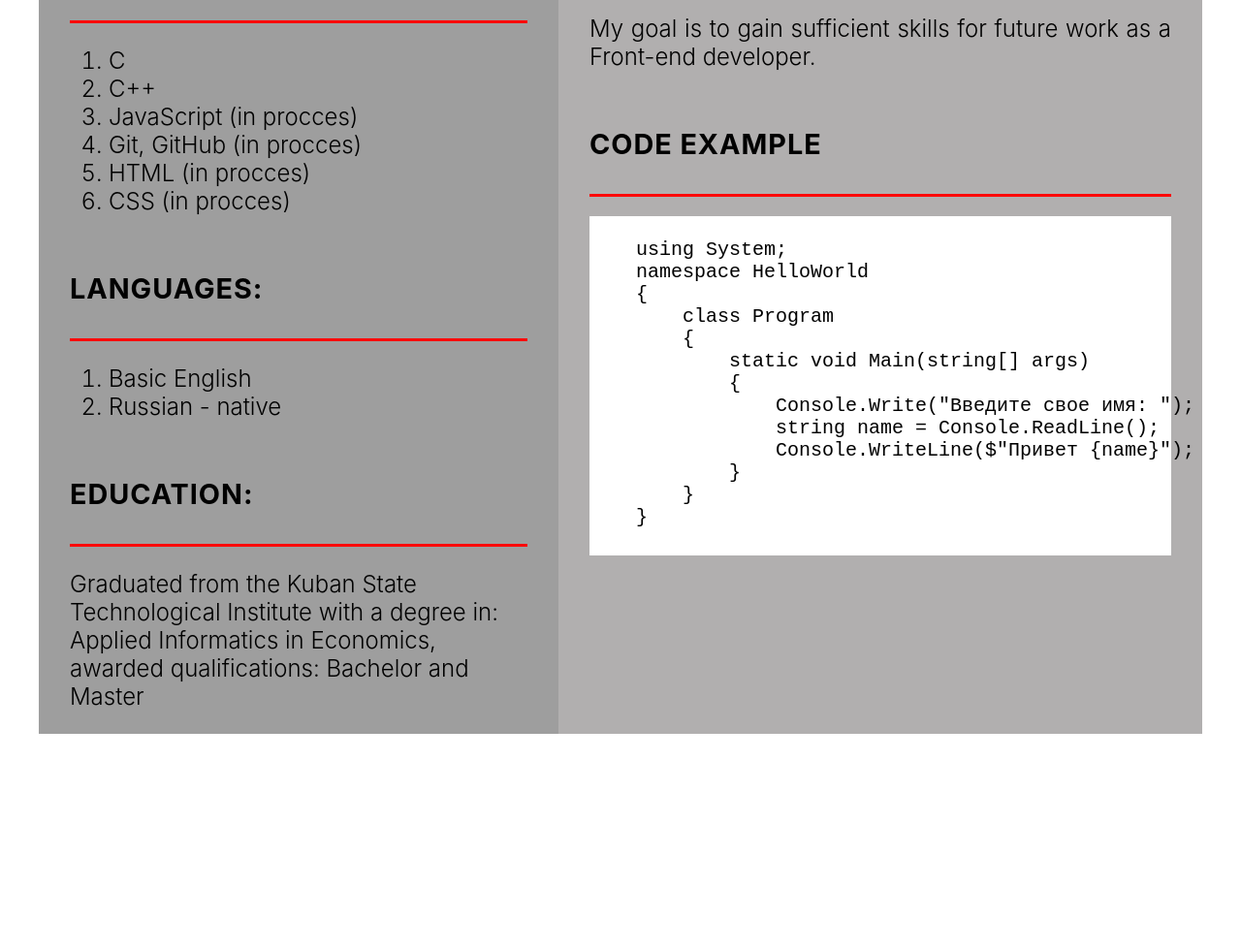
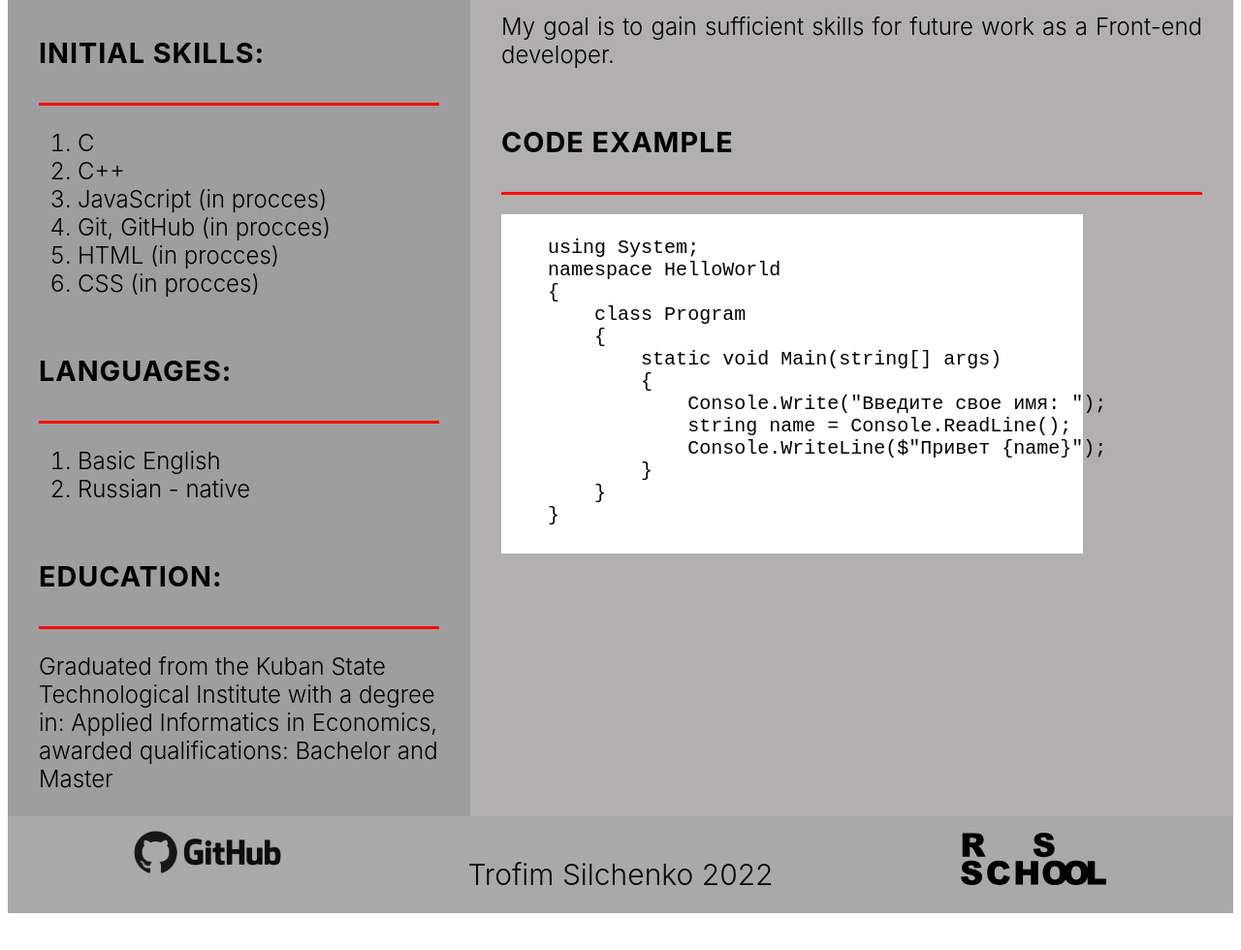
Before and after one commit to Trofim113/rsschool-cv, a plain HTML site: page index.html in a window 1280 px wide. Shown: the part 859-1839 px from the top of the page at 97% size. Before the commit the page ends 1664 px from the top, so only its background shows below. Drawn offline with Linux system fonts and the light colour scheme.

Commit message:
fix: adding a footer

```diff
--- a/css/style.css
+++ b/css/style.css
@@ -2,7 +2,7 @@
 
 html,
 body {
-    font-family: Inter, sans-serif;
+    font-family: Inter, serif;
 	background-color: rgb(255, 255, 255);
 	font-weight: 300;
 }
@@ -11,7 +11,7 @@
 	position: relative;
 	display: flex;
 	flex-direction: column;
-	max-width: 1200px;
+	max-width: 1400px;
 	min-height: 100vh;
 	margin: 3rem auto;
 }
@@ -54,7 +54,7 @@
 aside{
 	background-color: #9e9e9e;
 	padding: 0rem 2rem;
-	width: 60%;
+	width: 40%;
 }
 
 .main{
@@ -95,3 +95,27 @@
     background: #ffffff;
 	font-size: 1.25rem;
    }
+
+   .wrap {
+	display: flex;
+	margin: 10 auto;/*центрируем ее*/
+	background: darkgray;
+	height: 100px;/*Задаем высоту обертки*/
+	display: flex;
+	position: relative;
+
+   }
+
+.bblock {
+   float: left; /*Задаем обтекание*/
+   line-height: 120px;/*Высота строки +  верт. центрирования текста*/
+   font-size: 30px;
+   /*background: dodgerblue;*/
+   color: rgb(8, 8, 8);
+   width: 450px; /*Фиксируем ширину блока*/
+   margin-right: 15px;
+   text-align: center; /*Центрируем текст по горизонтали*/
+}
+.wrap :last-child {
+   margin-right: 0px;
+}
--- a/index.html
+++ b/index.html
@@ -10,7 +10,7 @@
 <body>
     <div class="cover">
         <header>
-            <div class="myphoto"><img class="my-photo" src="./icons/myphoto.png" width="550" alt="Photo Trofim Silchenko"></div>
+            <div class="myphoto"><img class="my-photo" src="./icons/myphoto.png" width="650" alt="Photo Trofim Silchenko"></div>
             <div class="name">
                <h1>Trofim Silchenko</h1>
                <h2>Junior Front-End Developer</h2>
@@ -23,11 +23,11 @@
                     <h2>Contacts:</h2>
                  </div>
                  <nav class="section__nav">
-                    <p>Discord: <a href="https://discord.gg/tj94SjNJ" class="nav__item">#3732</a></p>
+                    <p>Discord: <a href="https://discord.gg/tj94SjNJ" class="Contacts">#3732</a></p>
                     <p class="nav_item">Email: trofim113@ya.ru</p>
-                    <p>GitHub: <a href="https://github.com/Trofim113" class="nav__item">Trofim113</a></p>
+                    <p>GitHub: <a href="https://github.com/Trofim113" class="Contacts">Trofim113</a></p>
 
-                    <p>Location: <a href="https://krd.ru/o-krasnodare/istoriya-goroda/" class="nav__item">
+                    <p>Location: <a href="https://krd.ru/o-krasnodare/istoriya-goroda/" class="Contacts">
                         Krasnodar, Krankodarski krai
                        </a>
                     </p>
@@ -105,7 +105,19 @@
         </div>
     </main>
     <footer>
-
+        <div class="wrap"> <!--Создаем дополнительную обертку-родительский элемент -->
+            <div class="bblock">
+                <a target="logo" href="https://github.com/Trofim113">
+                    <img src="./icons/github.png" width="200" alt="GitHub logo">
+                 </a>
+            </div>
+            <div class="bblock"><a>Trofim Silchenko 2022</a></div>
+            <div class="bblock">
+                <a target="logo" href="https://rs.school/js/">
+                    <img src="./icons/rs_school.svg" width="150" alt="RSSchool logo">
+                 </a>
+                 </div>
+        </div>
     </footer>
     </div>
 </body>
```
